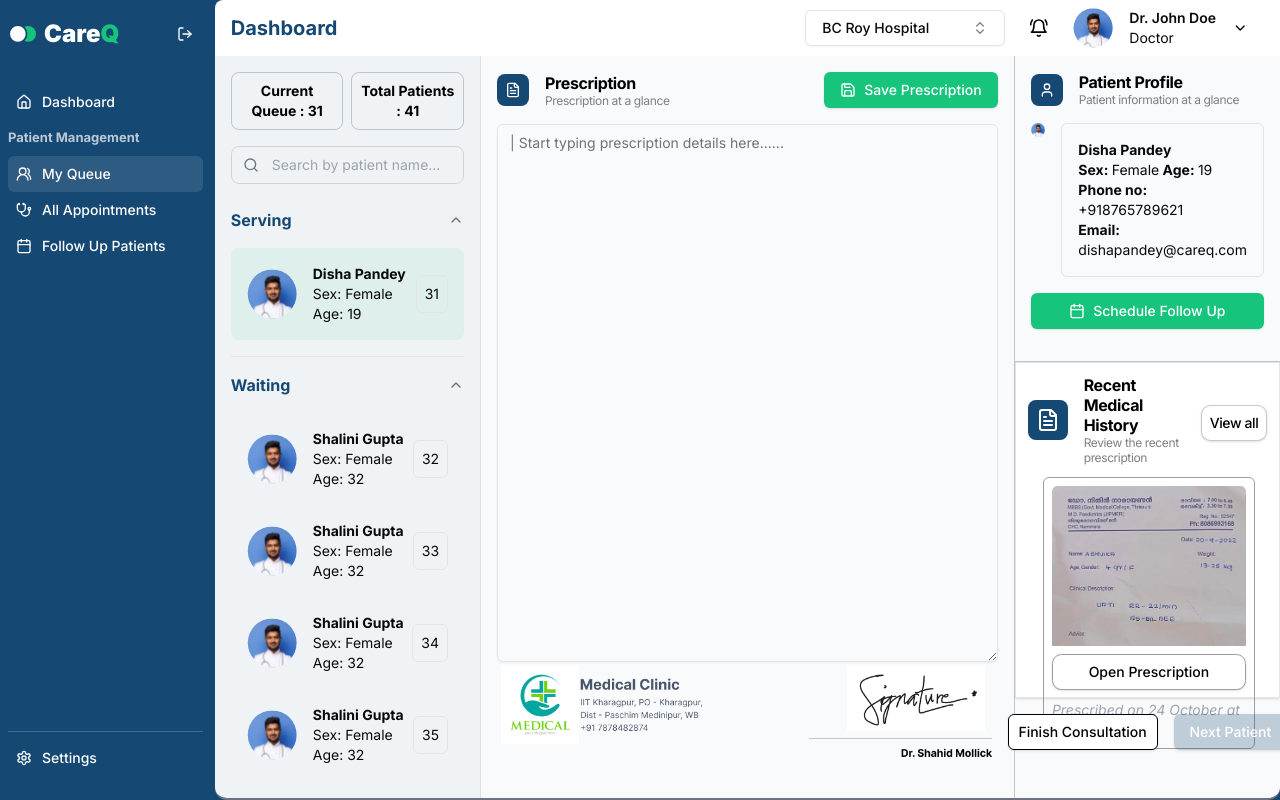
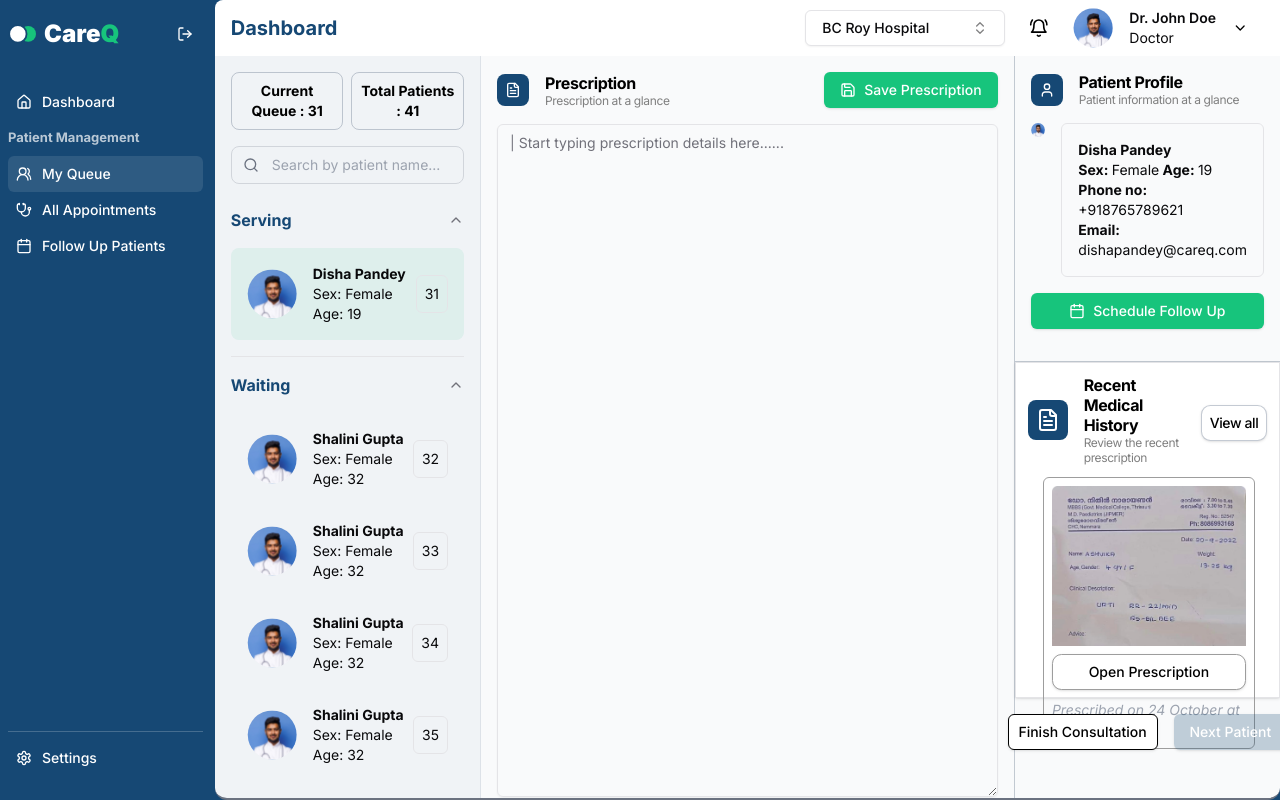
Before and after one commit to ShahidMollick/careq-webapp, a Next.js app: page /doctor/queue in a window 1280 px wide. Built offline with nearby package versions, Linux system fonts and the light colour scheme.

Commit message:
commited

```diff
--- a/src/app/doctor/layout.tsx
+++ b/src/app/doctor/layout.tsx
@@ -126,7 +126,7 @@ export default function DoctorLayout({
               </div>
             </div>
           </div>
-          <div className="h-[100%] w-full overflow-scroll">{children}</div>
+          <div className="h-[100%] w-full relative overflow-scroll">{children}</div>
         </div>
       </div>
     </section>
--- a/src/app/doctor/queue/page.tsx
+++ b/src/app/doctor/queue/page.tsx
@@ -200,27 +200,9 @@ const AppointmentPage: React.FC = () => {
 
             <Textarea
               placeholder="| Start typing prescription details here......"
-              className=""
+              className="h-full"
             />
             <div className="flex flex-row justify-between">
-              <div className="w-30 h-20 p-1">
-                <Image
-                  src="/clinic-sign.png"
-                  alt="sign"
-                  width={50}
-                  height={20}
-                  layout="responsive"
-                />
-              </div>
-              <div className="w-30 h-20 p-1">
-                <Image
-                  src="/doc-sign.png"
-                  alt="sign"
-                  width={50}
-                  height={20}
-                  layout="responsive"
-                />
-              </div>
             </div>
           </div>
 
```
